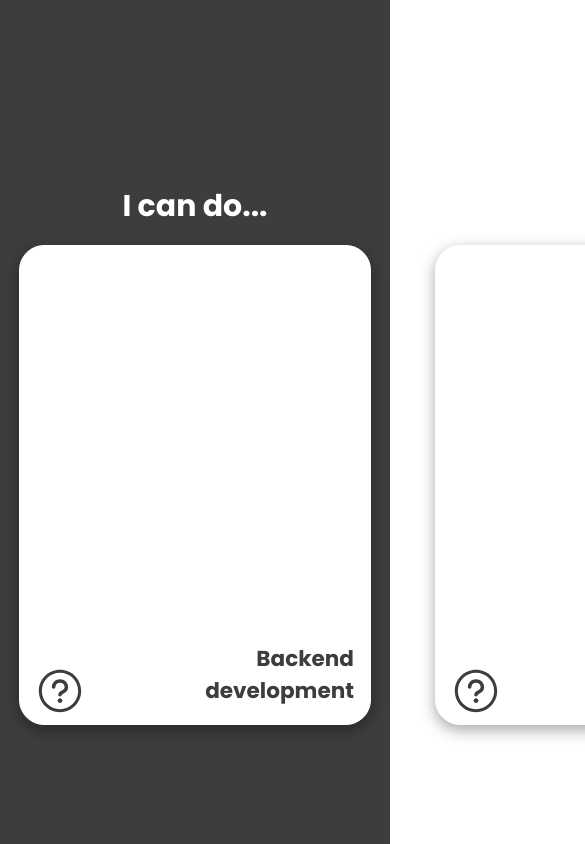
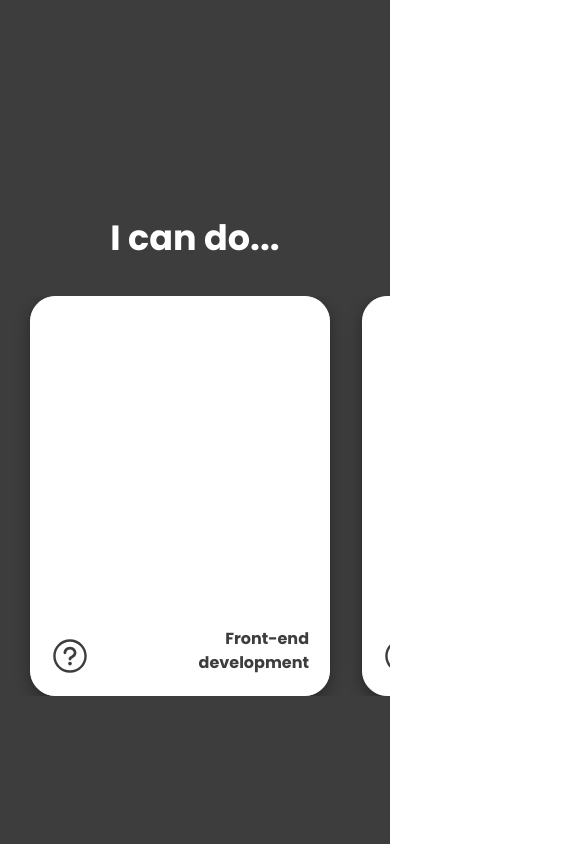
Before and after one commit to rimuelcanada14/Portfolio, a React (Vite) app in the folder portfolio/: page / in a window 390 px wide. Shown: the part 1784-2628 px from the top of the page, 585 px wide, since content can reach past the window. Built offline with nearby package versions, Linux system fonts and the light colour scheme.

Commit message:
flip is done

```diff
--- a/portfolio/src/components/AboutPage/AboutPage.css
+++ b/portfolio/src/components/AboutPage/AboutPage.css
@@ -51,7 +51,7 @@
     box-shadow: rgba(0, 0, 0, 0.25) 0px 54px 55px, rgba(0, 0, 0, 0.12) 0px -12px 30px, rgba(0, 0, 0, 0.12) 0px 4px 6px, rgba(0, 0, 0, 0.17) 0px 12px 13px, rgba(0, 0, 0, 0.09) 0px -3px 5px;
 }
 
-@media (max-width: 768px) {
+@media (max-width: 821px) {
     .about-container {
         flex-direction: column;
         align-items: center;
--- a/portfolio/src/components/SkillsPage/SkillsPage.css
+++ b/portfolio/src/components/SkillsPage/SkillsPage.css
@@ -10,40 +10,102 @@
     align-items: center;
     margin-top: 3em;
 }
+.skills-titles {
+    font-size: 40px;
+    font-weight: 600;
+}
 .skills-title {
-    margin-top: 2em;
     font-size: 30px;
     font-weight: 600;
 }
 .skills-card {
     display: flex;
-    flex-direction: row;
+    grid-row: auto;
     gap: 4em;
     margin-top: 1em;
     margin-bottom: -4em;
 }
-.flip-card {
+.flip-card, .flip-card-s {
     background-color: white;
     color: #3d3d3d;
     border: 1px solid white;
     padding: 1em;
     border-radius: 25px;
-    height: 30em;
-    width: 22em;
+    height: 30vw; /* Adjust height based on viewport width */
+    max-height: 400px; /* Set a maximum height for larger screens */
+    width: 22vw; /* Adjust width based on viewport width */
+    max-width: 300px; /* Set a maximum width for larger screens */
     display: flex;
     flex-direction: column-reverse;
-    transition: 0.3s;
+    transition: all 0.3s ease;
     box-shadow: rgba(0, 0, 0, 0.35) 0px 5px 15px;
+    transform-style: preserve-3d;
+    font-size: 20px;
 }
 .flip-card:hover {
     box-shadow: rgba(0, 0, 0, 0.25) 0px 54px 55px, rgba(0, 0, 0, 0.12) 0px -12px 30px, rgba(0, 0, 0, 0.12) 0px 4px 6px, rgba(0, 0, 0, 0.17) 0px 12px 13px, rgba(0, 0, 0, 0.09) 0px -3px 5px;
     transition: 0.5s;
 }
+.flip-card.flipped, .flip-card-s.flipped{
+    transform: rotateY(180deg);
+}
+.flip-back {
+    background-color: #3d3d3d;
+    color: white;
+    backface-visibility: hidden;
+    transform: rotateY(180deg);
+    position: absolute;
+    width: 100%;
+    height: 100%;
+    align-items: center;
+    justify-content: center;
+    display: flex;
+    border-radius: 25px;
+    margin-left: -1em;
+    margin-bottom: -1em;
+}
+
 .skills-title{
     margin: 0;
     padding: 0;
+    font-size: 20px;
 }
 .card-icon {
-    font-size: 48px;
-    margin-bottom: -1.5em;
+    font-size: 45px;
+    margin-bottom: -2.2em;
 }
+
+@media (max-width: 1048px) {
+    .skills-title {
+        font-size: 16px;
+    }
+    .card-icon {
+        font-size: 38px;
+        margin-bottom: -2.2em;
+    }
+}
+
+@media (max-width: 819px) {
+    .skills-container {
+        align-items: center;
+    }
+    .skills-card {
+        flex-direction: row;
+        overflow-x: scroll;
+        width: 100vw;
+        gap: 2em;
+        padding-right: 1em;
+    }
+    .skills-titles {
+        font-size: 35px;
+        bottom: 0;
+    }
+    .flip-card, .flip-card-s {
+        width: 100%;
+        min-width: 15em;
+        min-height: 20em;
+    }
+    .flip-card-s {
+        margin-left: 1.5em;
+    }
+}
--- a/portfolio/src/components/SkillsPage/SkillsPage.jsx
+++ b/portfolio/src/components/SkillsPage/SkillsPage.jsx
@@ -1,5 +1,5 @@
-import React, {useState} from 'react'
-import './SkillsPage.css'
+import React, { useState } from 'react';
+import './SkillsPage.css';
 import { RxQuestionMarkCircled } from "react-icons/rx";
 
 const SkillsPage = () => {
@@ -13,29 +13,46 @@ const SkillsPage = () => {
 
   return (
     <div className='container skills-container'>
-        <p className="skills-title">I can do...</p>
+      <p className="fw-bold skills-titles">I can do...</p>
       <div className="skills-card">
-            <div className="flip-card">
-                <p className = "text-end fs-4 fw-bold skills-title">
-                    Front-end<br/>development
+        <div className={`flip-card-s ${flipped[0] ? 'flipped' : ''}`} onClick={() => handleFlip(0)}>
+          <div className="flip-front-s">
+            <RxQuestionMarkCircled className="card-icon" />
+            <p className="text-end fw-bold skills-title">
+              Front-end<br />development
             </p>
-                <RxQuestionMarkCircled className="card-icon"/>
           </div>
-            <div className="flip-card">
-                <p className = "text-end fs-4 fw-bold skills-title">
-                    Backend<br/>development
+          <div className="flip-back">
+            <p>This is my front-end</p>
+          </div>
+        </div>
+
+        <div className={`flip-card ${flipped[1] ? 'flipped' : ''}`} onClick={() => handleFlip(1)}>
+          <div className="flip-front">
+            <RxQuestionMarkCircled className="card-icon" />
+            <p className="text-end fw-bold skills-title">
+              Back-end<br />development
             </p>
-                <RxQuestionMarkCircled className="card-icon"/>
           </div>
-            <div className="flip-card">
-                <p className = "text-end fs-4 fw-bold skills-title">
-                    Database <br/> and Other Tools
+          <div className="flip-back">
+            <p>This is my back-end</p>
+          </div>
+        </div>
+
+        <div className={`flip-card ${flipped[2] ? 'flipped' : ''}`} onClick={() => handleFlip(2)}>
+          <div className="flip-front">
+            <RxQuestionMarkCircled className="card-icon" />
+            <p className="text-end fw-bold skills-title">
+              Database and <br /> Other Tools
             </p>
-                <RxQuestionMarkCircled className="card-icon"/>
+          </div>
+          <div className="flip-back">
+            <p>This is my database and tools</p>
           </div>
         </div>
       </div>
-  )
-}
+    </div>
+  );
+};
 
-export default SkillsPage
+export default SkillsPage;
```
Lines whose indentation alone changed are shown as unchanged.
